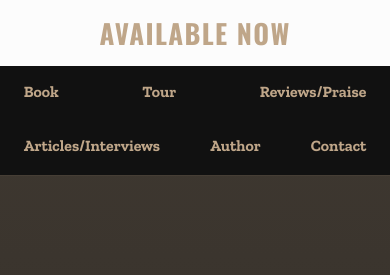
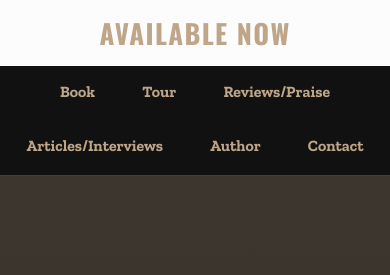
Before and after one commit to Brandi-Duncan/thestormbeforethestorm.com, a Jekyll site: the page built from index.html, in a window 390 px wide. Shown: the top 275 px of the page. Built offline with Jekyll 4.4.1, drawn with Linux system fonts in a browser that asks for light colours.

Commit message:
centers nav

```diff
--- a/lib/css/_header.scss
+++ b/lib/css/_header.scss
@@ -52,7 +52,7 @@
   }
   .header__nav {
     flex-direction: row;
-    justify-content: space-between;
+    justify-content: center;
   }
   .header__nav > a,
   .header__nav > a:not(:last-child) {
```
